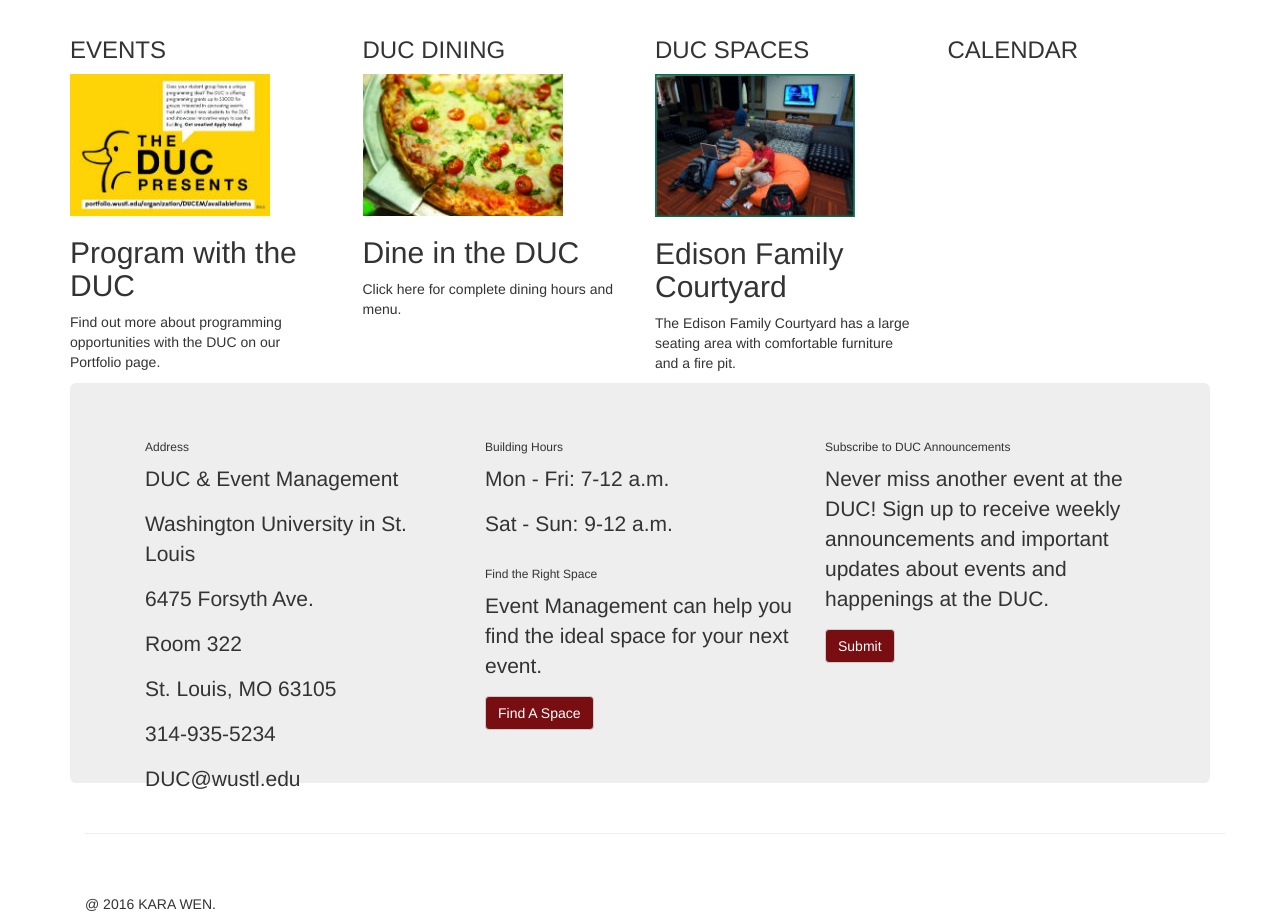
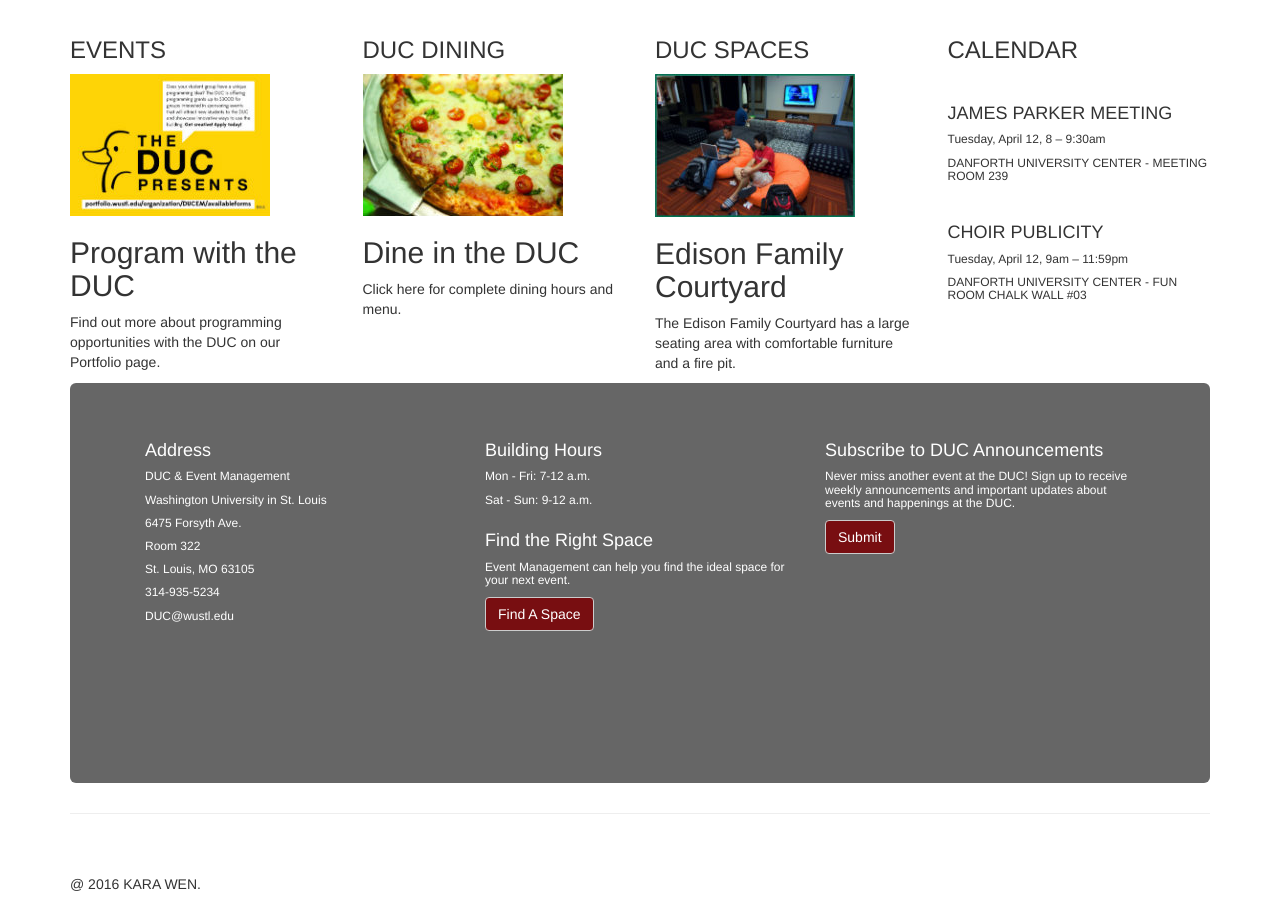
Before and after one commit to kwenra/WashUSite, a plain HTML site: page index.html in a window 1280 px wide. Shown: the part 956-1880 px from the top of the page. Drawn offline with nearby package versions, Linux system fonts and the light colour scheme.

```diff
--- a/index.html
+++ b/index.html
@@ -181,6 +181,14 @@
           </div>
           <div class="col-md-3">
             <h3>CALENDAR</h3>
+            <br>
+            <h4>JAMES PARKER MEETING</h4>
+            <h6>Tuesday, April 12, 8 – 9:30am</h6>
+            <h6>DANFORTH UNIVERSITY CENTER - MEETING ROOM 239</h6>
+            <br>
+            <h4>CHOIR PUBLICITY</h4>
+            <h6>Tuesday, April 12, 9am – 11:59pm</h6>
+            <h6>DANFORTH UNIVERSITY CENTER - FUN ROOM CHALK WALL #03</h6>
           </div>
         </div>
       </div>
@@ -190,29 +198,29 @@
         <div class ="container">
           <div class = "row">
             <div class="col-md-4">
-              <h6>Address</h6>
-              <p>DUC & Event Management</p>
-              <p>Washington University in St. Louis</p>
-              <p>6475 Forsyth Ave.</p>
-              <p>Room 322</p>
-              <p>St. Louis, MO 63105</p>
-              <p>314-935-5234</p>
-              <p>DUC@wustl.edu</p>
+              <h4>Address</h4>
+              <h6>DUC & Event Management</h6>
+              <h6>Washington University in St. Louis</h6>
+              <h6>6475 Forsyth Ave.</h6>
+              <h6>Room 322</h6>
+              <h6>St. Louis, MO 63105</h6>
+              <h6>314-935-5234</h6>
+              <h6>DUC@wustl.edu</h6>
             </div>
             <div class="col-md-4">
-              <h6>Building Hours</h6>
-              <p>Mon - Fri: 7-12 a.m.</p>
-              <p>Sat - Sun: 9-12 a.m.</p>
+              <h4>Building Hours</h4>
+              <h6>Mon - Fri: 7-12 a.m.</h6>
+              <h6>Sat - Sun: 9-12 a.m.</h6>
               <br>
-              <h6>Find the Right Space</h6>
-              <p>Event Management can help you find the ideal space for your next event.</p>
+              <h4>Find the Right Space</h4>
+              <h6>Event Management can help you find the ideal space for your next event.</h6>
               <div class="btn-group" role="group" aria-label="...">
                 <button type="button" class="btn btn-default">Find A Space</button>
               </div>
             </div>
             <div class="col-md-4">
-              <h6>Subscribe to DUC Announcements</h6>
-              <p>Never miss another event at the DUC! Sign up to receive weekly announcements and important updates about events and happenings at the DUC.</p>
+              <h4>Subscribe to DUC Announcements</h4>
+              <h6>Never miss another event at the DUC! Sign up to receive weekly announcements and important updates about events and happenings at the DUC.</h6>
               <div class="btn-group" role="group" aria-label="...">
                 <button type="button" class="btn btn-default">Submit</button>
               </div>
@@ -223,7 +231,7 @@
 
 
 
-    <div class = "container">
+    <div class = "footer">
       <hr  />
       <br  />
       <br  />
--- a/stylesheets/stylesheet.css
+++ b/stylesheets/stylesheet.css
@@ -83,19 +83,9 @@ h2 .notice {
   padding: 50px;
 }
 
-
-.topleft {
-    position: absolute;
-    top: 8px;
-    left: 16px;
-    font-size: 18px;
-}
-
-.bottomright {
-    position: absolute;
-    bottom: 8px;
-    right: 16px;
-    font-size: 18px;
+.jumbotron{
+  background-color: #666666;
+  color: #ffffff;
 }
 
 anim{
```
